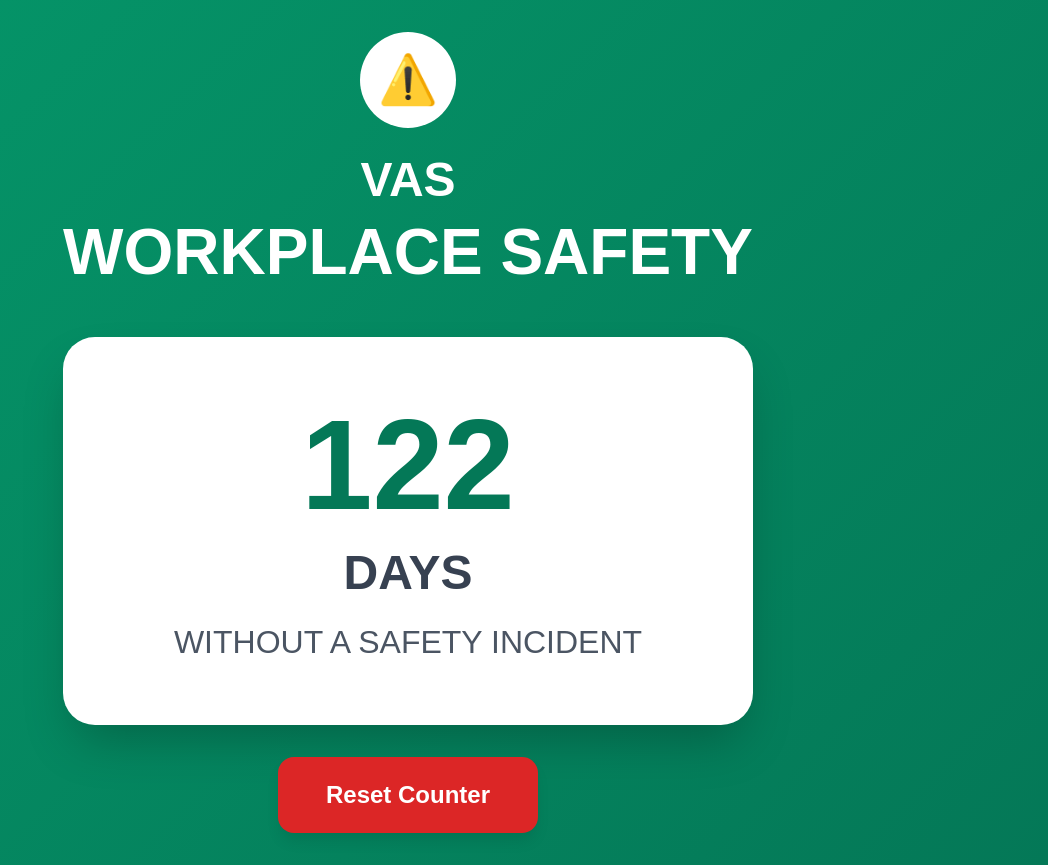
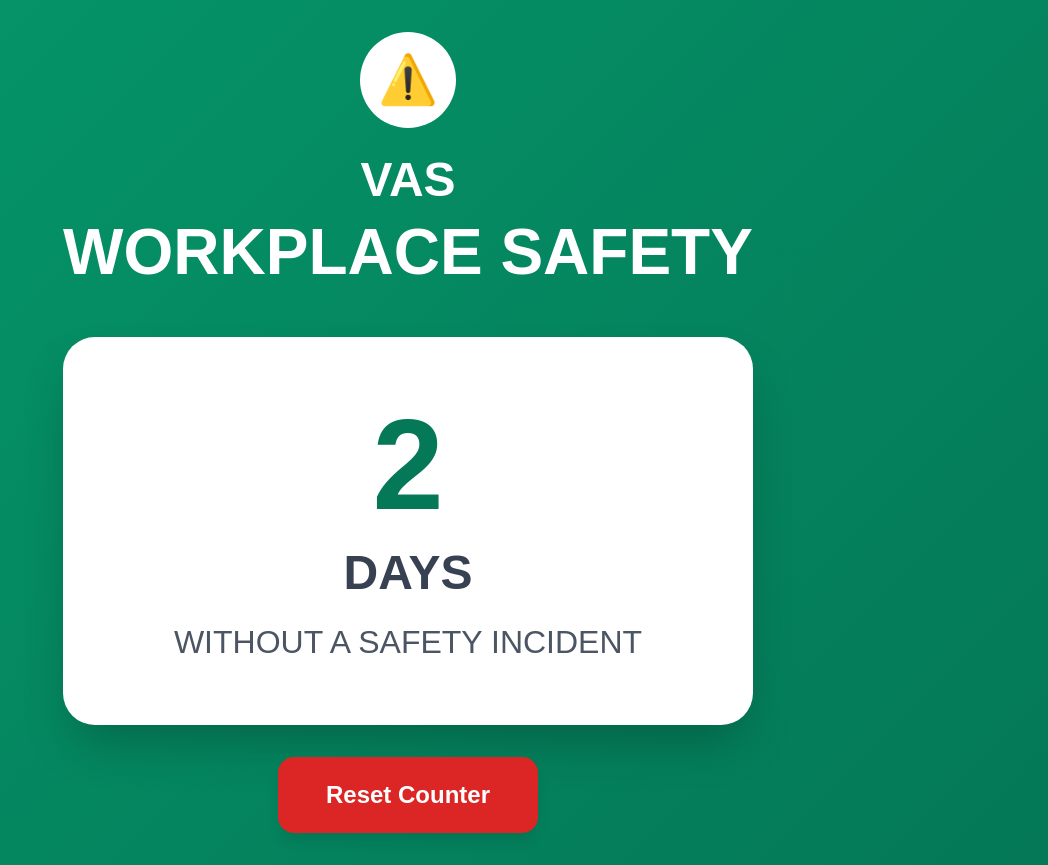
Before and after one commit to Jplangdon/Saftey-Counter, a plain HTML site: page index.html in a window 1280 px wide. Shown: the whole page, without its empty margins (232-1280 px from the left). Drawn offline with Linux system fonts and the light colour scheme.

Commit message:
Update index.html

```diff
--- a/index.html
+++ b/index.html
@@ -114,7 +114,7 @@
     <script>
         // *** EDIT THIS DATE TO RESET THE COUNTER ***
         // Format: 'YYYY-MM-DD' - This is the date the counter started
-        const COUNTER_START_DATE = '2025-08-12';
+        const COUNTER_START_DATE = '2025-12-10';
 
         // Get the element that shows the number
         const numberElement = document.querySelector('.days-number');
```
